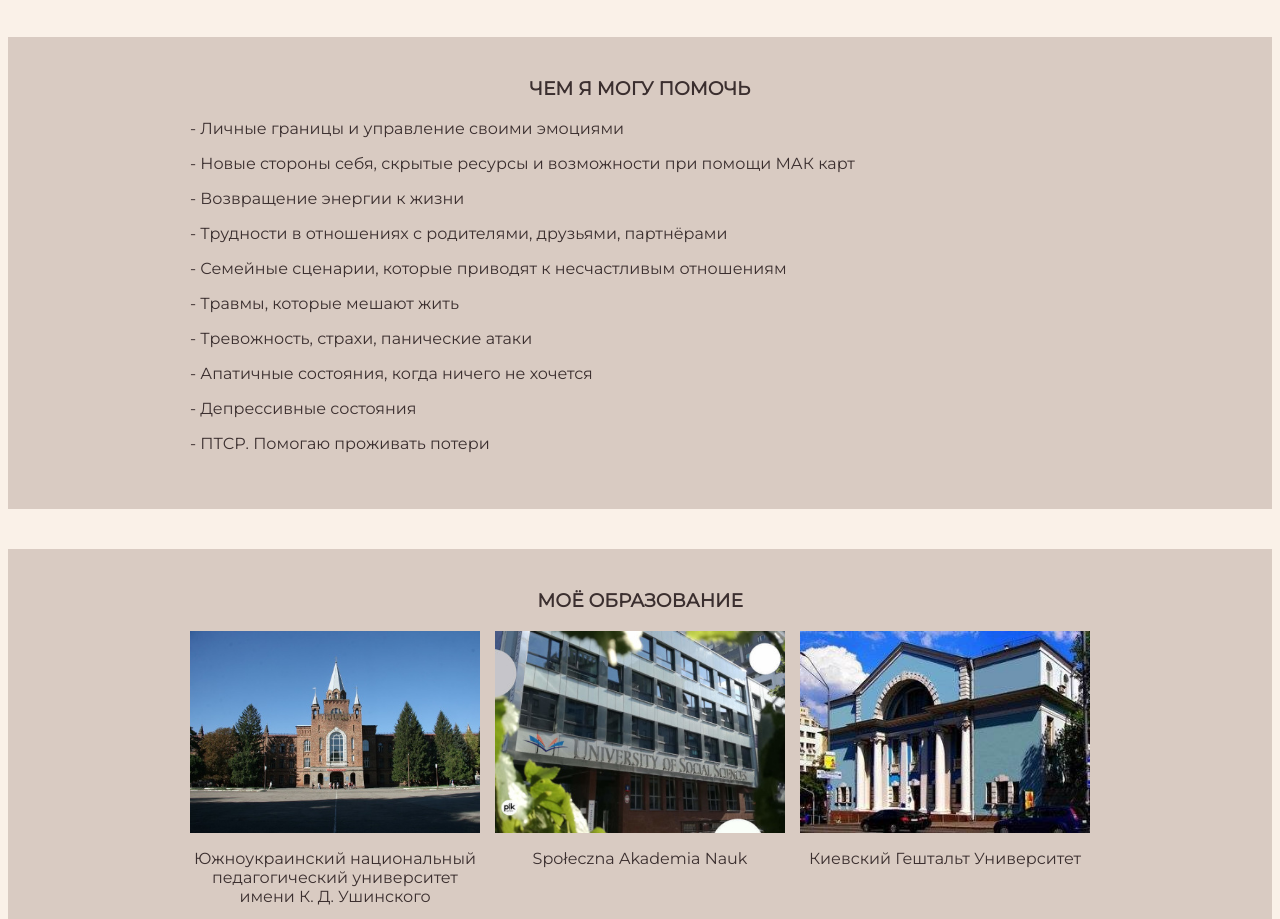
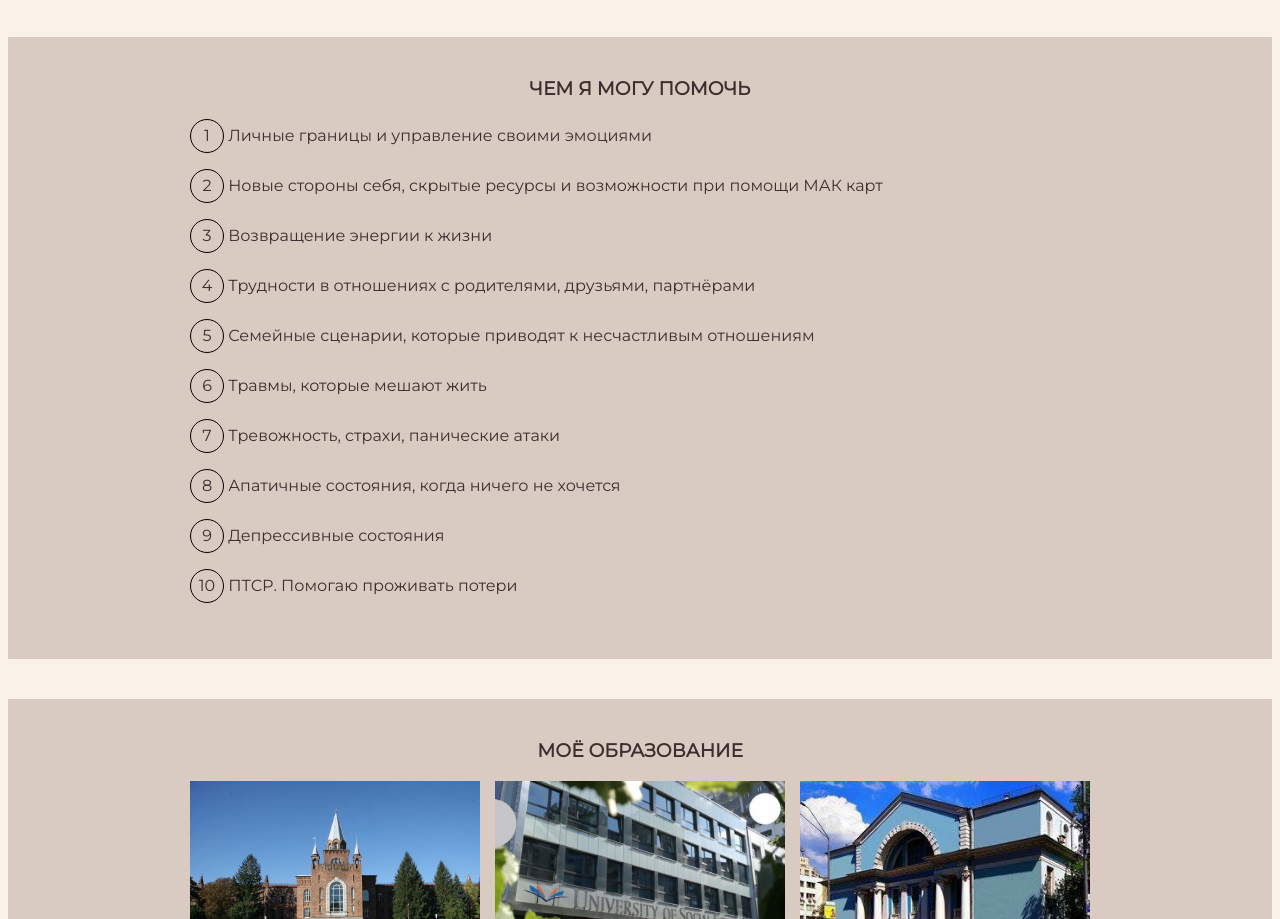
Before and after one commit to eMeijinaerum/angeline-therapy, a plain HTML site: page index_my.html in a window 1280 px wide. Shown: the part 1277-2196 px from the top of the page. Drawn offline with nearby package versions, Linux system fonts and the light colour scheme.

Commit message:
Add circle-number

```diff
--- a/index_my.html
+++ b/index_my.html
@@ -86,6 +86,17 @@
 	  width: 100%;
 	  height: auto;
 	  display: block;
+	}
+
+	.circle-number {
+	  display: inline-block;
+	  width: 32px;
+	  height: 32px;
+	  line-height: 32px;
+	  border-radius: 50%;
+	  background: transparent;
+	  border: 1px solid black;
+	  text-align: center;
 	}
 
     .me-image img {
@@ -218,16 +229,16 @@
 	  <div class="block" id="services">
 		<div class="block-text" id="services">
 		  <center><h3>ЧЕМ Я МОГУ ПОМОЧЬ</h3></center>
-		  <p>- Личные границы и управление своими эмоциями</p>
-		  <p>- Новые стороны себя, скрытые ресурсы и возможности при помощи МАК карт</p>
-		  <p>- Возвращение энергии к жизни</p>
-		  <p>- Трудности в отношениях с родителями, друзьями, партнёрами</p>
-		  <p>- Семейные сценарии, которые приводят к несчастливым отношениям</p>
-		  <p>- Травмы, которые мешают жить</p>
-		  <p>- Тревожность, страхи, панические атаки</p>
-		  <p>- Апатичные состояния, когда ничего не хочется</p>
-		  <p>- Депрессивные состояния</p>
-		  <p>- ПТСР. Помогаю проживать потери</p>
+		  <p><span class="circle-number">1</span> Личные границы и управление своими эмоциями</p>
+		  <p><span class="circle-number">2</span> Новые стороны себя, скрытые ресурсы и возможности при помощи МАК карт</p>
+		  <p><span class="circle-number">3</span> Возвращение энергии к жизни</p>
+		  <p><span class="circle-number">4</span> Трудности в отношениях с родителями, друзьями, партнёрами</p>
+		  <p><span class="circle-number">5</span> Семейные сценарии, которые приводят к несчастливым отношениям</p>
+		  <p><span class="circle-number">6</span> Травмы, которые мешают жить</p>
+		  <p><span class="circle-number">7</span> Тревожность, страхи, панические атаки</p>
+		  <p><span class="circle-number">8</span> Апатичные состояния, когда ничего не хочется</p>
+		  <p><span class="circle-number">9</span> Депрессивные состояния</p>
+		  <p><span class="circle-number">10</span> ПТСР. Помогаю проживать потери</p>
 		</div>
 	  </div>
     </section>
```
